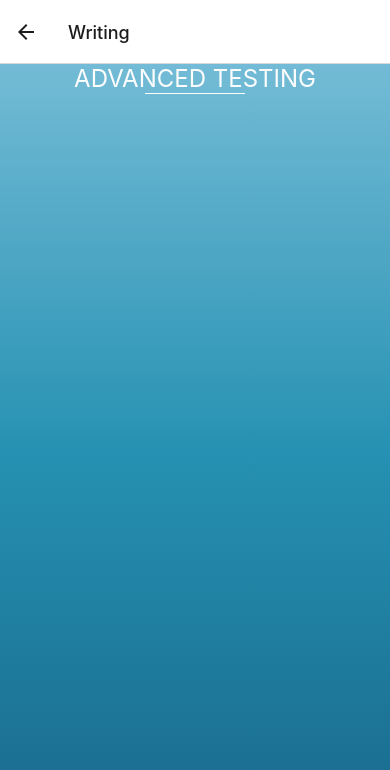
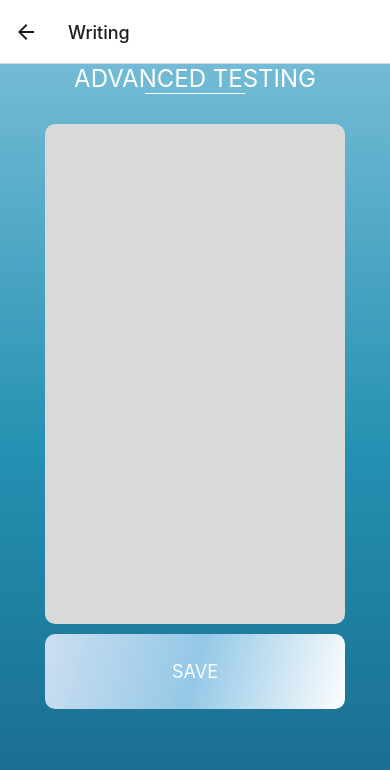
Before and after one commit to glockstory/psyscan, a React Native app: screen /AdvancedTextAnalysisWriting in a window 390 px wide. Shown: the top 770 px of the page. Built offline with nearby package versions, Linux system fonts and the light colour scheme.

Commit message:
add text writing screen

```diff
--- a/components/AdvancedTesting/AdvancedTextAnalysisWriting.js
+++ b/components/AdvancedTesting/AdvancedTextAnalysisWriting.js
@@ -1,17 +1,28 @@
-import { View, Text, Image, TextInput } from "react-native";
-import React, { useState } from "react";
+import { View, Text, Image, TextInput, SafeAreaView } from "react-native";
+import React from "react";
 import LinearArea from "../Other/LinearArea";
 import AdvancedDescription from "./AdvancedDescription";
+import { styles } from "../../styles/style";
 import GradientButton from "../Buttons/GradientButton";
-import PickerLanguage from "./Components/PickerLanguage";
-import { CheckBox } from "react-native-web";
-import PickerLangLevel from "./Components/PickerLangLevel";
 
 export default function AdvancedTextAnalysisWriting() {
   return (
     <LinearArea>
       <AdvancedDescription></AdvancedDescription>
-      <TextInput></TextInput>
+      <TextInput
+        editable
+        maxLength={300}
+        multiline={true}
+        numberOfLines={4}
+        style={{
+          backgroundColor: "#d7d7d7",
+          borderRadius: 10,
+          width: 300,
+          height: 500,
+          marginTop: -30
+        }}
+      ></TextInput>
+      <GradientButton title={'Save'}></GradientButton>
     </LinearArea>
   );
 }
```
